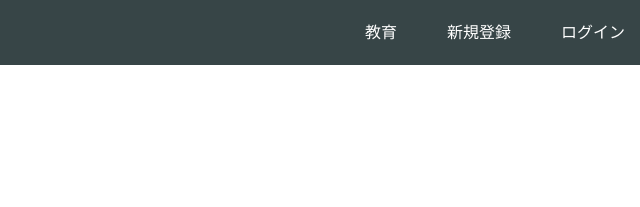
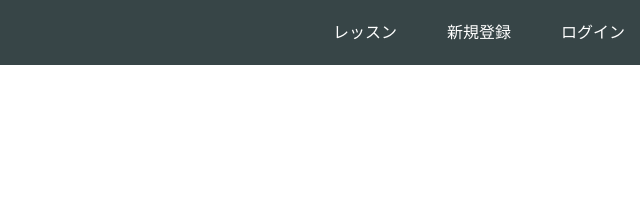
Before and after one commit to usutasu/usutasu.github.io, a plain HTML site: page index.html in a window 1280 px wide. Shown: the top 207 px of the page, 640-1280 px from the left. Drawn offline with Linux system fonts and the light colour scheme.

Commit message:
Update index.html

```diff
--- a/index.html
+++ b/index.html
@@ -15,7 +15,7 @@
       </div>
       <span class="fa fa-bars menu-icon"></span>
       <div class="header-right">
-        <a href="#">教育</a>
+        <a href="#">レッスン</a>
         <a href="#">新規登録</a>
         <a href="#" class="login">ログイン</a>
       </div>
```
